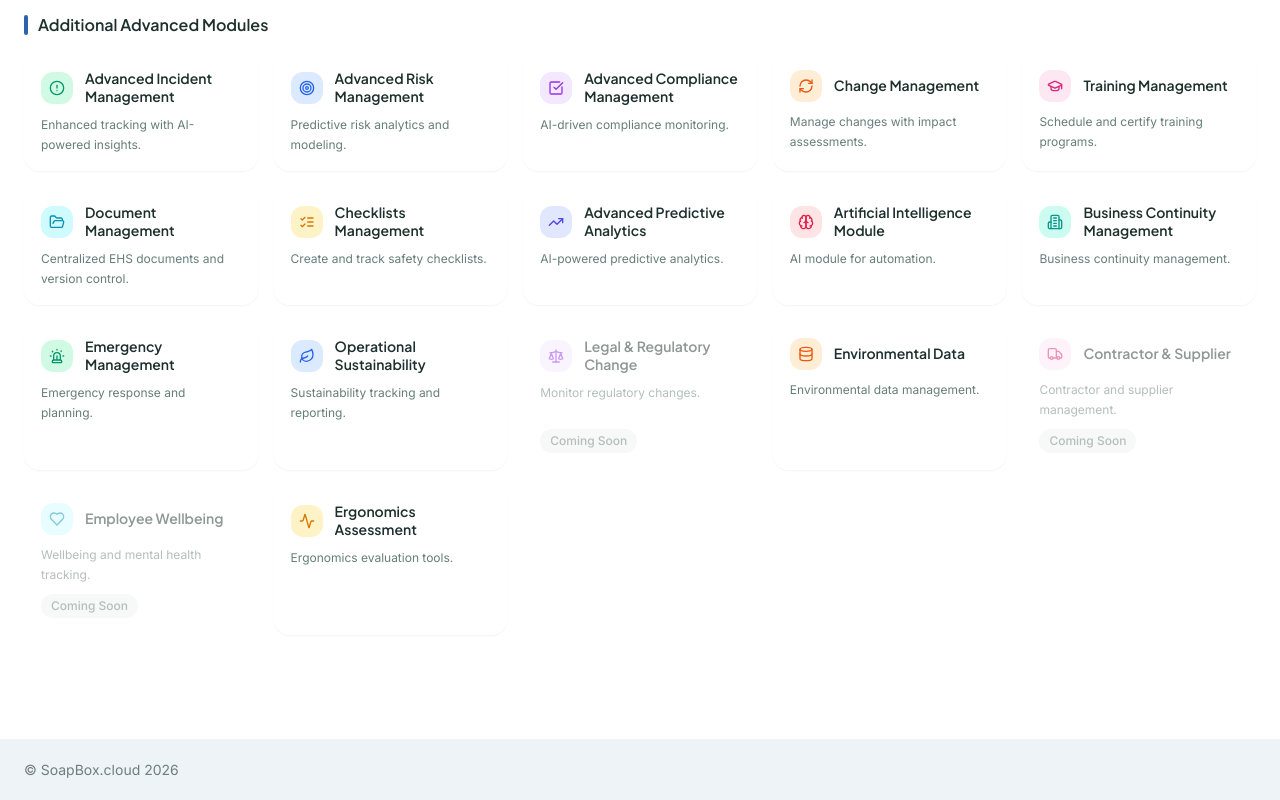
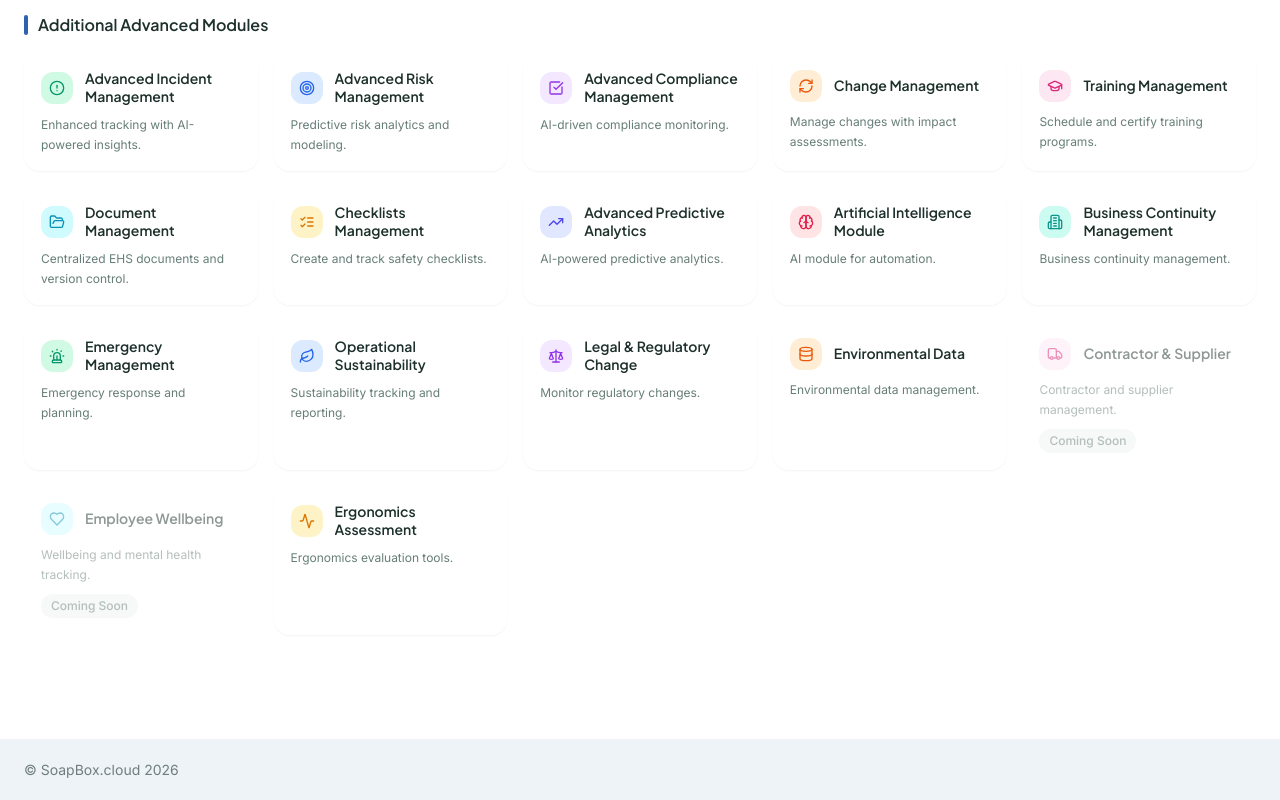
Before and after one commit to SoapBox-Software/soapbox-gateway-landing-page, a React (Vite) app: page /dashboard in a window 1280 px wide. Shown: the part 1406-2206 px from the top of the page. Built offline with nearby package versions, Linux system fonts and the light colour scheme; the HTML template or start-up script is replaced by a standard one.

Commit message:
Changes
Co-authored-by: soapbox-cloud <243727714+soapbox-cloud@users.noreply.github.com>

```diff
--- a/src/data/systemModules.ts
+++ b/src/data/systemModules.ts
@@ -72,7 +72,7 @@ export const systemModules: Record<SystemType, SystemSection[]> = {
         { title: "Business Continuity Management", description: "Business continuity management.", icon: Building2, url: "https://id-preview--b39a099a-8807-4812-9199-7970a57b3db0.lovable.app/" },
         { title: "Emergency Management", description: "Emergency response and planning.", icon: Siren, url: "https://id-preview--c85647ec-95ea-4934-9b06-c8f2d35df228.lovable.app/" },
         { title: "Operational Sustainability", description: "Sustainability tracking and reporting.", icon: Leaf, url: "https://id-preview--9ce71eee-3d3b-44a7-adf2-0412767bd887.lovable.app/" },
-        { title: "Legal & Regulatory Change", description: "Monitor regulatory changes.", icon: Scale, comingSoon: true },
+        { title: "Legal & Regulatory Change", description: "Monitor regulatory changes.", icon: Scale, url: "https://id-preview--c363c06c-7726-4a0e-ab4e-40e75fd70a96.lovable.app/" },
         { title: "Environmental Data", description: "Environmental data management.", icon: Database, url: "https://id-preview--3c453028-607e-4a2f-8480-ca21da5ca288.lovable.app/" },
         { title: "Contractor & Supplier", description: "Contractor and supplier management.", icon: Truck, comingSoon: true },
         { title: "Employee Wellbeing", description: "Wellbeing and mental health tracking.", icon: Heart, comingSoon: true },
```
